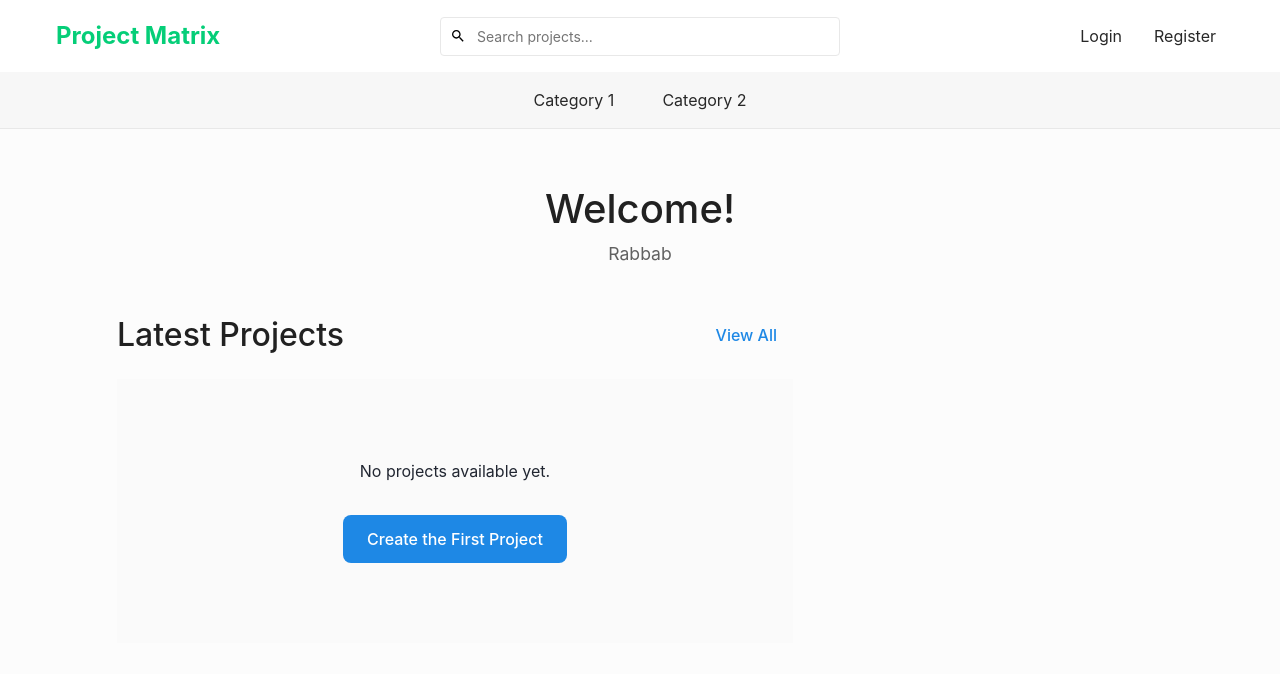
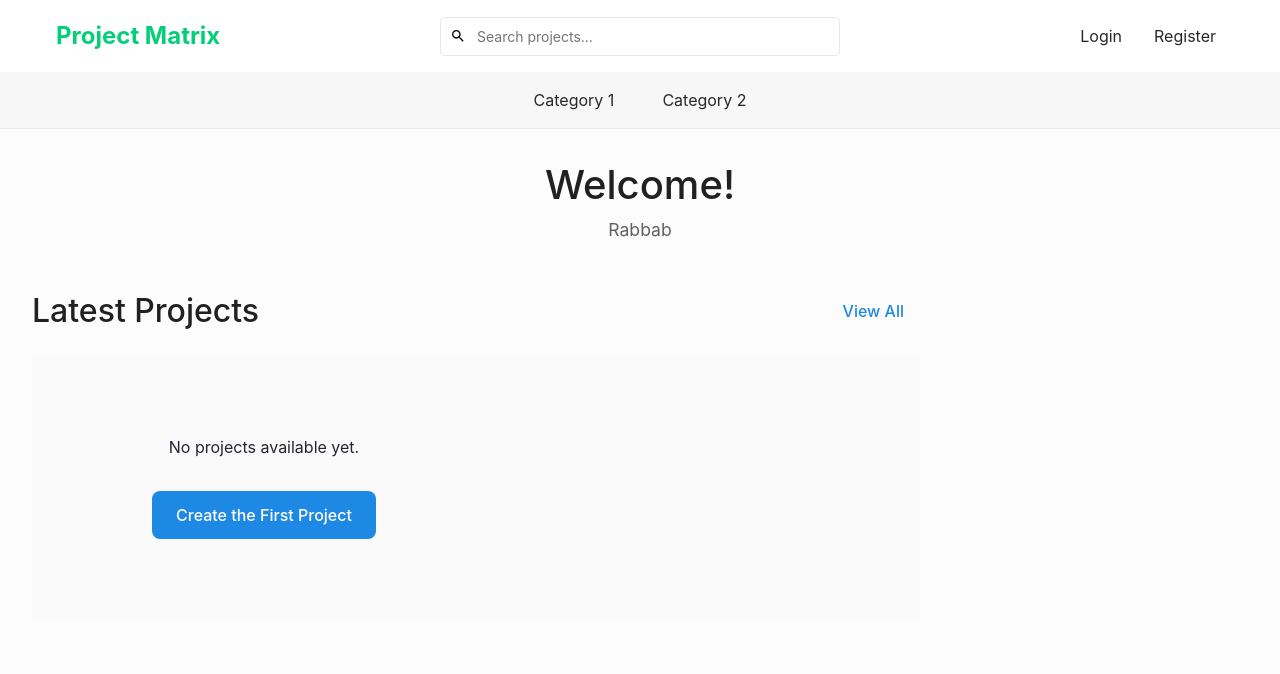
Before and after one commit to Archamat/Project-Matrix, a Flask app: page /dashboard in a window 1280 px wide. Shown: the top 674 px of the page. Run offline with Flask 3, Linux system fonts and the light colour scheme; data that the repository does not hold is empty; some libraries are stand-ins or nearby versions.

Commit message:
feat: improve dashboard layout and enhance sidebar functionality

```diff
--- a/app/static/style.css
+++ b/app/static/style.css
@@ -974,7 +974,6 @@ h2 {
 
 /* Dashboard Styles */
 .dashboard-container {
-    max-width: 1400px;
     width: 100%;       /* Force container to use full available width */
     margin: 0 auto;
     padding: 2rem;
@@ -1001,17 +1000,27 @@ h2 {
     display: flex;
     gap: 2rem;
     align-items: flex-start; /* Align to top */
+    width: 100%;
+    height: 100%; /* Ensure full height usage */
 }
 
 /* Main Column */
 .main-column {
-    flex: 2; /* Takes 4 parts of available space */
+    flex: 3; /* Takes 3 parts of available space (75% on larger screens) */
     min-width: 0; /* Important: allows flex item to shrink below content size */
+    max-width: none; /* Remove any width constraints */
 }
 
 .sidebar-column {
-    flex: 1; /* Takes 1 part of available space */
-    min-width: 300px; /* Minimum sidebar width */
+    flex: 1; /* Takes 1 part of available space (25% on larger screens) */
+    min-width: 280px; /* Minimum width to prevent too narrow sidebar */
+    max-width: 400px; /* Maximum width to prevent too wide sidebar */
+    position: sticky; /* Sticky positioning for scroll behavior */
+    top: 120px; /* Stick when scrolling */
+    height: fit-content;
+    max-height: calc(100vh - 140px);
+    overflow-y: auto; /* Scroll if content overflows */
+    display: flex;
     flex-direction: column;
     gap: 1.5rem;
 }
--- a/app/templates/base.html
+++ b/app/templates/base.html
@@ -13,6 +13,7 @@
     {% include 'navbar.html' %}
 
     <!-- Main Content -->
+    {%block layout %}
     <div class="container mt-4">
     {% with messages = get_flashed_messages(with_categories=true) %}
         {% if messages %}
@@ -26,6 +27,7 @@
     {% endwith %}
         {% block content %}{% endblock %}
     </div>
+    {%endblock %}
 
     <!-- JavaScript for alert close functionality -->
     <script>
--- a/app/templates/dashboard.html
+++ b/app/templates/dashboard.html
@@ -3,6 +3,7 @@
 {% block title %}Dashboard{% endblock %}
 
 {% block content %}
+{% block layout %}
 <div class="dashboard-container">
     <!-- Welcome Header -->
     <div class="dashboard-header">
@@ -73,3 +74,4 @@
     </div>
 </div>
 {% endblock %}
+{% endblock %}
```
